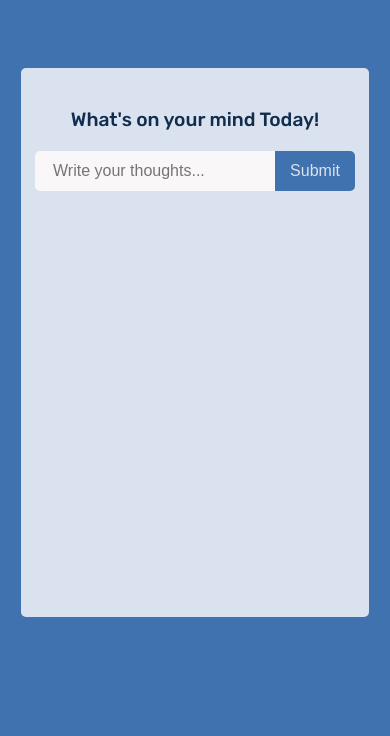
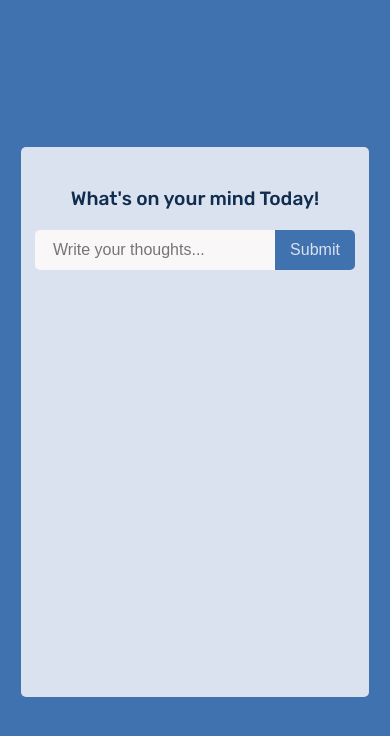
Before and after one commit to sunnyaditya07/to-do-list, a React (Vite) app: page / in a window 390 px wide. Shown: the top 736 px of the page. Built offline with nearby package versions, Linux system fonts and the light colour scheme.

Commit message:
css change

```diff
--- a/src/index.css
+++ b/src/index.css
@@ -8,13 +8,14 @@
 body {
   font-family: "Rubik", sans-serif;
   background-color: #3f72af;
-}
-.app {
-  margin: 15vh auto;
-  /* margin-top: 15vh; */
   display: flex;
   justify-content: center;
   align-items: center;
+  height: 100vh;
+}
+.app {
+  /* margin: % auto; */
+  /* margin-top: 15vh; */
 }
 
 .main-box {
@@ -142,7 +143,7 @@ button:active {
 
 @media screen and (max-width: 425px) {
   .app {
-    margin: 8vh auto;
+    /* margin: 50% auto; */
   }
   .main-box {
     max-width: 21.8rem;
```
